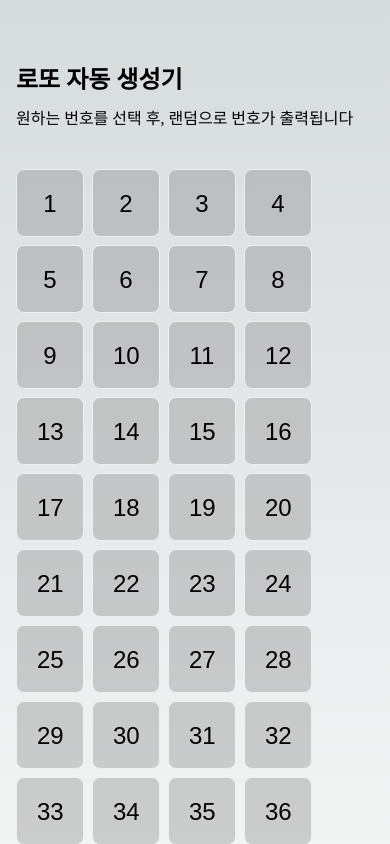
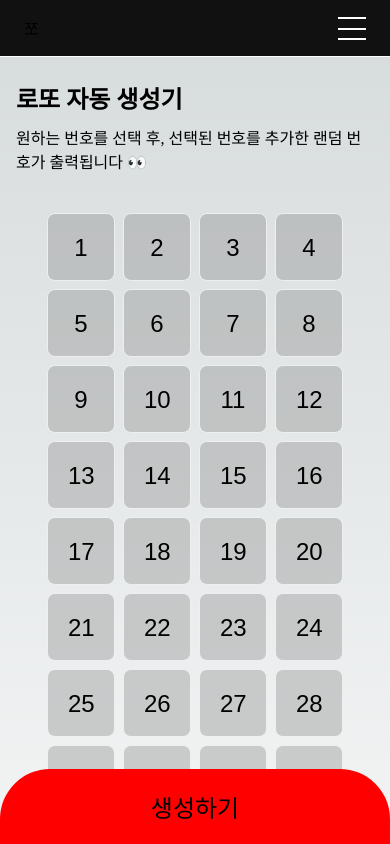
Before and after one commit to jj2084jj/lotto-create-app, a Next.js app: page / in a window 390 px wide. Shown: the top 844 px of the page. Built offline with nearby package versions, Linux system fonts and the light colour scheme.

Commit message:
add / mobile menu

```diff
--- /dev/null
+++ b/src/components/navigation/index.tsx
@@ -0,0 +1,37 @@
+import React, { useEffect, useState } from "react";
+
+export default function NavigationContainer() {
+  const [active, setActvie] = useState(false);
+
+  return (
+    <header>
+      <div
+        className="flex container between"
+        onClick={() => {
+          setActvie(!active);
+        }}
+      >
+        <div className="logo">쪼</div>
+        <div className="menu mo">
+          <div className={`${active ? "active" : ""} mobile_nav`}>
+            <div></div>
+            <div></div>
+            <div></div>
+          </div>
+        </div>
+
+        <ul className={`menu_wrap mo ${active ? "active" : ""}`}>
+          <li>
+            <a href="">로또 자동 생성기</a>
+          </li>
+          <li>
+            <a href="">최신 로또 번호</a>
+          </li>
+          <li>
+            <a href="">문의하기</a>
+          </li>
+        </ul>
+      </div>
+    </header>
+  );
+}
--- a/src/pages/Home/home.module.css
+++ b/src/pages/Home/home.module.css
@@ -7,3 +7,11 @@
   background-color: #fff;
   color: black;
 }
+.create_btn {
+  position: fixed;
+  bottom: 0;
+  background-color: red;
+  border-radius: 50px 50px 0 0;
+  width: 100vw;
+  border: none;
+}
--- a/src/pages/Home/index.tsx
+++ b/src/pages/Home/index.tsx
@@ -15,12 +15,15 @@ export default function HomeContainer() {
 
   return (
     <div>
-      <section className="container">
+      <section className="container mt-2">
         <hgroup className="mb-4">
           <h1 className="mb-1">로또 자동 생성기</h1>
-          <p>원하는 번호를 선택 후, 랜덤으로 번호가 출력됩니다</p>
+          <p>
+            원하는 번호를 선택 후, 선택된 번호를 추가한 랜덤 번호가 출력됩니다
+            👀
+          </p>
         </hgroup>
-        <div className="flex">
+        <div className="flex center mb-5">
           {balls?.map(
             (item: { value: number; active: boolean }, index: number) => {
               return (
@@ -41,7 +44,9 @@ export default function HomeContainer() {
           )}
         </div>
       </section>
-      <button>내보내기</button>
+      <div>
+        <button className={styled.create_btn}>생성하기</button>
+      </div>
     </div>
   );
 }
--- a/src/pages/_app.tsx
+++ b/src/pages/_app.tsx
@@ -1,7 +1,13 @@
+import NavigationContainer from "@/components/navigation";
 import "@/styles/globals.css";
 import "@/styles/init.css";
 import type { AppProps } from "next/app";
 
 export default function App({ Component, pageProps }: AppProps) {
-  return <Component {...pageProps} />;
+  return (
+    <>
+      <NavigationContainer />
+      <Component {...pageProps} />
+    </>
+  );
 }
--- a/src/pages/_document.tsx
+++ b/src/pages/_document.tsx
@@ -1,3 +1,4 @@
+import NavigationContainer from "@/components/navigation";
 import { Html, Head, Main, NextScript } from "next/document";
 
 export default function Document() {
--- a/src/styles/init.css
+++ b/src/styles/init.css
@@ -3,6 +3,83 @@
   max-width: 1080px;
   margin: 0 auto;
   position: relative;
+}
+
+/* header + nav */
+header {
+  position: fixed;
+  top: 0;
+  left: 0;
+  border-bottom: solid 1px #fff;
+  width: 100%;
+  padding: 16px 8px;
+  box-sizing: border-box;
+  background-color: #111;
+  z-index: 1;
+}
+.menu {
+  width: 28px;
+  height: 23px;
+  position: relative;
+  right: 0;
+  top: 0;
+  z-index: 9;
+}
+.menu_wrap {
+  position: fixed;
+  top: 0;
+  right: -100vw;
+  background: #000;
+  height: 100vh;
+  width: 100vw;
+  transition: all 0.3s ease;
+  padding: 150px 40px;
+}
+.menu_wrap.active {
+  top: 0;
+  right: 0;
+}
+.menu_wrap {
+  display: flex;
+  flex-direction: column;
+}
+.menu_wrap li a {
+  width: 100%;
+  display: block;
+  padding: 20px 0;
+  text-align: right;
+  font-size: 24px;
+}
+.mobile_nav > div {
+  width: 100%;
+  height: 2px;
+  background-color: #fff;
+  position: absolute;
+  left: 0;
+  top: 0;
+  transition: all 0.3s ease;
+}
+.mobile_nav > div:nth-child(2) {
+  top: 48%;
+}
+.mobile_nav > div:last-child {
+  bottom: 0;
+  top: unset;
+}
+
+/* active */
+.mobile_nav.active > div:first-child {
+  transform: rotate(45deg);
+  top: 40%;
+  width: calc(100% + 5px);
+}
+.mobile_nav.active > div:nth-child(2) {
+  opacity: 0;
+}
+.mobile_nav.active > div:last-child {
+  top: 40%;
+  transform: rotate(-45deg);
+  width: calc(100% + 5px);
 }
 
 a {
@@ -35,6 +112,10 @@ li,
 ul,
 ol {
   list-style: none;
+}
+
+.mo {
+  display: none;
 }
 
 /* margintop */
@@ -128,9 +209,18 @@ ol {
 .flex.center {
   justify-content: center;
 }
-.flex.betwwen {
+.flex.between {
   justify-content: space-between;
 }
 .flex.end {
   justify-content: end;
 }
+
+@media screen and (max-width: 500px) {
+  .mo {
+    display: block;
+  }
+  .pc {
+    display: none;
+  }
+}
```
